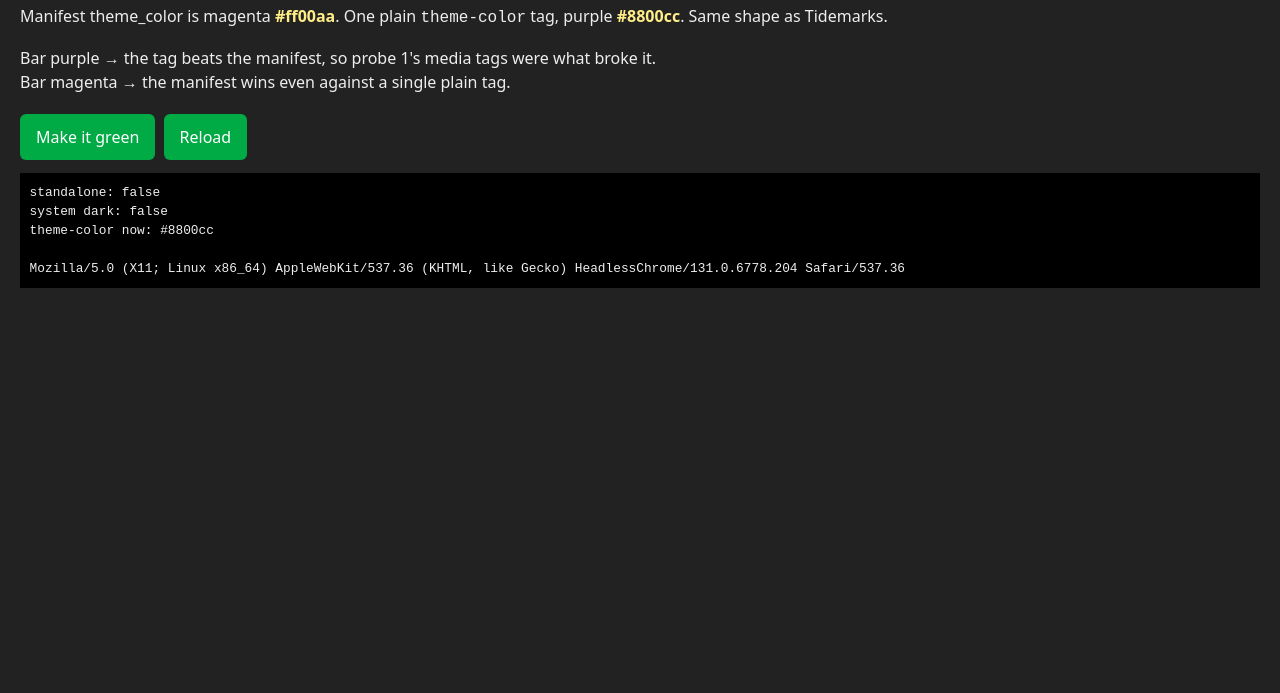
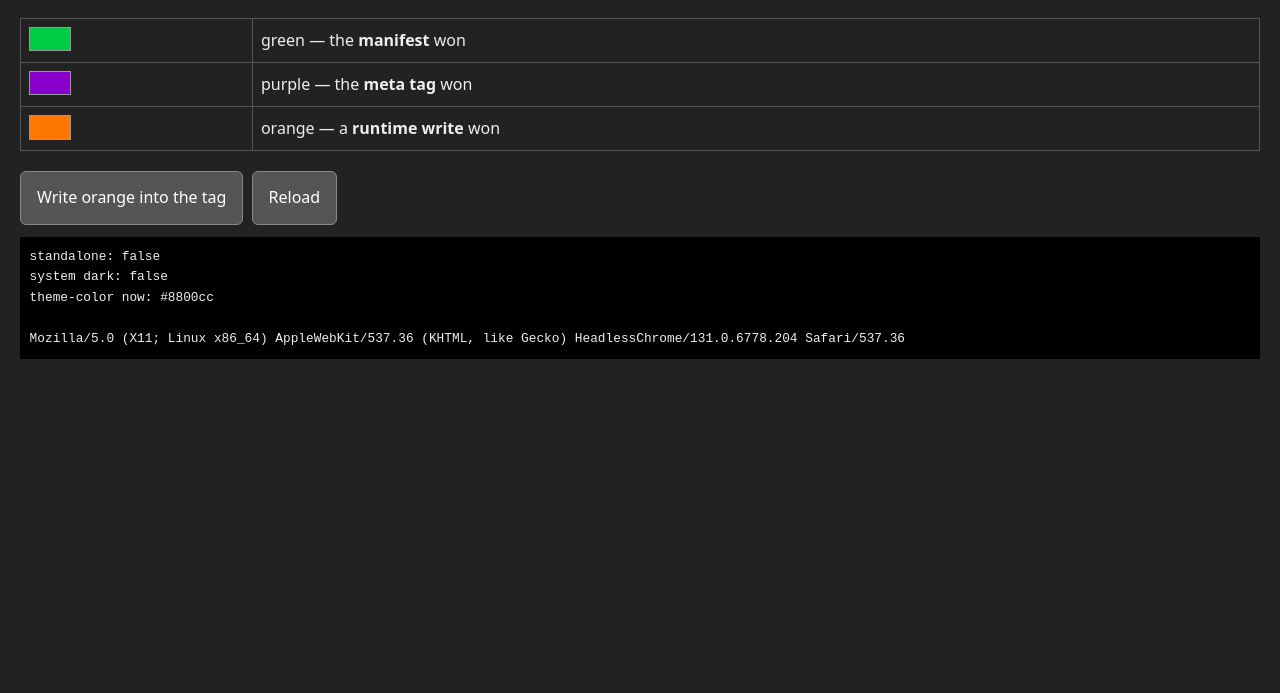
Before and after one commit to yurenju/playground, a plain HTML site: page b/index.html in a window 1280 px wide. Shown: the part 107-800 px from the top of the page. Drawn offline with Linux system fonts and the light colour scheme.

Commit message:
probe A and B: separate the manifest from the meta tag

```diff
--- a/b/index.html
+++ b/b/index.html
@@ -10,22 +10,25 @@
          the exact shape Tidemarks has, with the media tags of probe 1 taken out of the way. -->
     <meta name="theme-color" content="#8800cc" />
 
-    <title>probe B — manifest magenta, one plain tag</title>
+    <title>probe B — manifest vs one plain tag</title>
     <style>
       body {
         margin: 0;
-        padding: 1.25rem;
-        font: 16px/1.5 system-ui, sans-serif;
+        padding: 1.25rem 1.25rem 3rem;
+        font: 16px/1.6 system-ui, sans-serif;
         background: #222;
         color: #eee;
       }
+      h1 {
+        font-size: 1.3rem;
+      }
       button {
         font: inherit;
-        padding: 0.7rem 1rem;
+        padding: 0.8rem 1rem;
         margin: 0.25rem 0.25rem 0 0;
-        background: #00aa44;
+        background: #555;
         color: #fff;
-        border: 0;
+        border: 1px solid #888;
         border-radius: 6px;
       }
       pre {
@@ -35,35 +38,59 @@
         word-break: break-all;
         font-size: 0.8rem;
       }
-      b {
-        color: #ffee88;
+      .key {
+        border-collapse: collapse;
+        width: 100%;
+        margin: 1rem 0;
+      }
+      .key td {
+        border: 1px solid #555;
+        padding: 0.5rem;
+      }
+      .sw {
+        display: inline-block;
+        width: 2.5em;
+        height: 1.4em;
+        vertical-align: -0.3em;
+        border: 1px solid #999;
       }
     </style>
   </head>
   <body>
     <h1>Probe B</h1>
-    <p>
-      Manifest theme_color is magenta <b>#ff00aa</b>. One plain <code>theme-color</code> tag, purple
-      <b>#8800cc</b>. Same shape as Tidemarks.
-    </p>
-    <p>
-      Bar purple → the tag beats the manifest, so probe 1's media tags were what broke it.<br />
-      Bar magenta → the manifest wins even against a single plain tag.
-    </p>
-    <button onclick="paint('#00aa44')">Make it green</button>
+    <p>manifest says <b>green</b>. The page's one plain theme-color tag says <b>purple</b>.</p>
+
+    <table class="key">
+      <tr>
+        <td><span class="sw" style="background: #00cc44"></span></td>
+        <td>green — the <b>manifest</b> won</td>
+      </tr>
+      <tr>
+        <td><span class="sw" style="background: #8800cc"></span></td>
+        <td>purple — the <b>meta tag</b> won</td>
+      </tr>
+      <tr>
+        <td><span class="sw" style="background: #ff7700"></span></td>
+        <td>orange — a <b>runtime write</b> won</td>
+      </tr>
+    </table>
+
+    <button onclick="paint('#ff7700')">Write orange into the tag</button>
     <button onclick="location.reload()">Reload</button>
     <pre id="state"></pre>
+
     <script>
+      const tag = document.querySelector('meta[name="theme-color"]');
       const show = () =>
         (document.getElementById("state").textContent = [
           `standalone: ${matchMedia("(display-mode: standalone)").matches}`,
           `system dark: ${matchMedia("(prefers-color-scheme: dark)").matches}`,
-          `theme-color now: ${document.querySelector('meta[name="theme-color"]').content}`,
+          `theme-color now: ${tag.content}`,
           ``,
           navigator.userAgent,
         ].join("\n"));
       const paint = (c) => {
-        document.querySelector('meta[name="theme-color"]').content = c;
+        tag.content = c;
         show();
       };
       show();
```
Also changed, not shown: a/index.html (+47 -20 lines), b/manifest.webmanifest.
